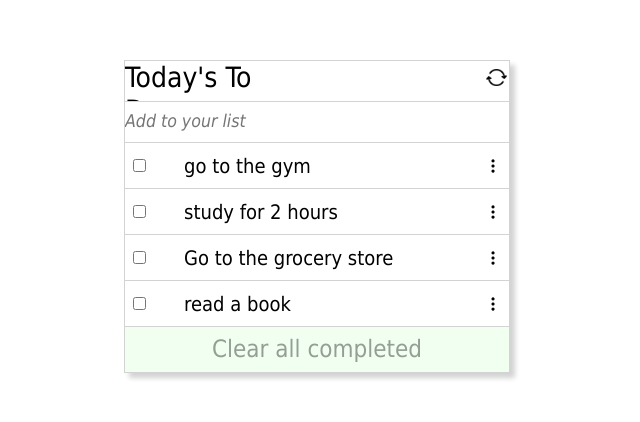
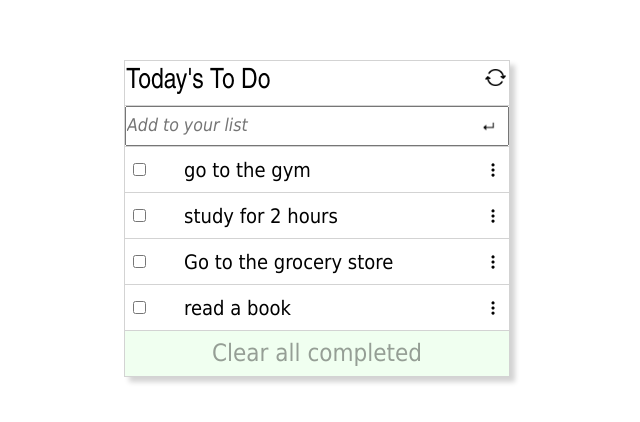
Before and after one commit to Danieldotcomcoder/To-do-List, a website built with webpack: page src/index.html in a window 1280 px wide. Shown: the part 106-528 px from the top of the page, without its empty margins (323-963 px from the left). Built offline with nearby package versions, Linux system fonts and the light colour scheme.

Commit message:
Add style image

```diff
--- a/src/index.html
+++ b/src/index.html
@@ -13,7 +13,9 @@
         <h1 class="list-title">Today's To Do</h1>
 
     </div>
-        <input type="text" placeholder="Add to your list" class="list-input">
+    <div class="list-input">
+        <input type="text" placeholder="Add to your list" id="list-text-input" >
+    </div>
         <ul class="list-elements"></ul>
         <div class="bottom-list">
             <h2>Clear all completed</h2>
--- a/src/index.js
+++ b/src/index.js
@@ -2,13 +2,17 @@ import _ from 'lodash';
 import './style.css';
 import menu from './menu.png';
 import reload from './reload.png';
+import enter from './to-left.png';
 
 const relaodimg = new Image();
 relaodimg.src = reload;
 const test = new _();
 test.src = _;
+const entersign = new Image();
+entersign.src = enter;
 
 document.querySelector('.top-list').appendChild(relaodimg);
+document.querySelector('.list-input').appendChild(entersign);
 
 const arraylists = [
   {
@@ -38,7 +42,6 @@ arraylists.sort((a, b) => (a.index - b.index)); // Sort the arraylist by index n
 arraylists.forEach((item, i) => { // Display elements on screen by index number from small to big.
   const threedots = new Image();
   threedots.src = menu;
-
   const list = document.querySelector('.list-elements');
   const itemlist = document.createElement('li');
   itemlist.innerHTML = `<input type='checkbox' class='check-box'>
--- a/src/style.css
+++ b/src/style.css
@@ -18,7 +18,18 @@ body {
   flex-direction: column;
   border: 1px solid lightgrey;
   box-shadow: 5px 5px 5px lightgray;
-  z-index: 1;
+}
+
+#list-text-input {
+  width: 100%;
+}
+
+.list-input img {
+  position: absolute;
+  margin-top: 1%;
+  right: 36%;
+  width: 15px;
+  height: 15px;
 }
 
 .top-list {
@@ -45,9 +56,13 @@ body {
 h1 {
   font-size: 3.5vh;
   font-weight: 100;
+  font-family: 'Arial Narrow', Arial, sans-serif;
+  margin-top: 1%;
 }
 
 .list-input {
+  display: flex;
+  flex-direction: row;
   height: 40px;
   border: transparent;
   border-bottom: 1px solid lightgray;
```
Also changed, not shown: dist/index.html, src/to-left.png (added).
